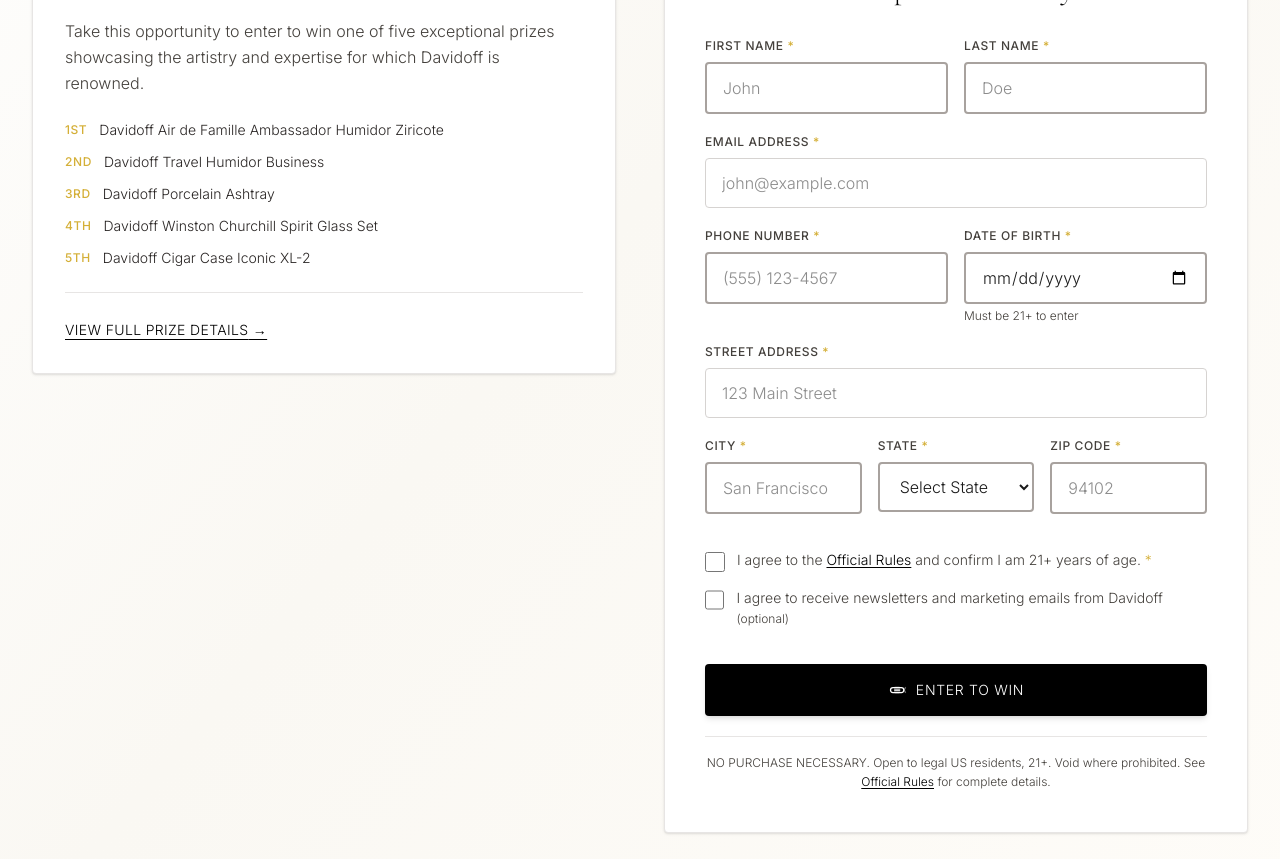
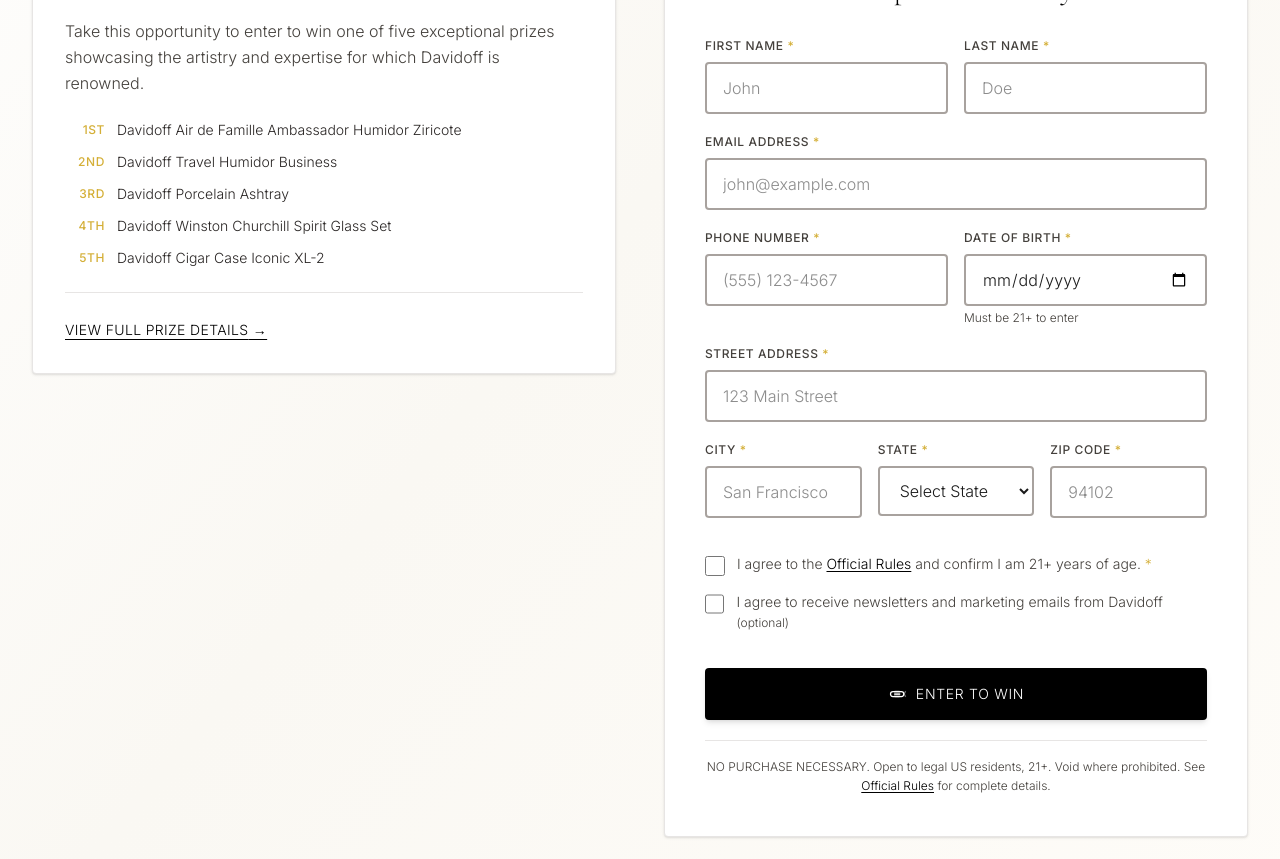
Before and after one commit to mcapace/davidoff-sweeps, a Next.js app: page / in a window 1280 px wide. Shown: the part 5580-6439 px from the top of the page. Built offline with nearby package versions, Linux system fonts and the light colour scheme.

Commit message:
Fix prize list alignment - add fixed width and right-align ordinal numbers

```diff
--- a/components/SweepstakesSection.tsx
+++ b/components/SweepstakesSection.tsx
@@ -195,23 +195,23 @@
                 </p>
                 <ul className="space-y-3 text-stone-800 text-sm mb-6 font-light">
                   <li className="flex items-start gap-3">
-                    <span className="text-davidoff-gold font-medium mt-0.5 text-xs tracking-wider">1ST</span>
+                    <span className="text-davidoff-gold font-medium mt-0.5 text-xs tracking-wider w-10 text-right flex-shrink-0">1ST</span>
                     <span className="font-light text-stone-800">Davidoff Air de Famille Ambassador Humidor Ziricote</span>
                   </li>
                   <li className="flex items-start gap-3">
-                    <span className="text-davidoff-gold font-medium mt-0.5 text-xs tracking-wider">2ND</span>
+                    <span className="text-davidoff-gold font-medium mt-0.5 text-xs tracking-wider w-10 text-right flex-shrink-0">2ND</span>
                     <span className="font-light text-stone-800">Davidoff Travel Humidor Business</span>
                   </li>
                   <li className="flex items-start gap-3">
-                    <span className="text-davidoff-gold font-medium mt-0.5 text-xs tracking-wider">3RD</span>
+                    <span className="text-davidoff-gold font-medium mt-0.5 text-xs tracking-wider w-10 text-right flex-shrink-0">3RD</span>
                     <span className="font-light text-stone-800">Davidoff Porcelain Ashtray</span>
                   </li>
                   <li className="flex items-start gap-3">
-                    <span className="text-davidoff-gold font-medium mt-0.5 text-xs tracking-wider">4TH</span>
+                    <span className="text-davidoff-gold font-medium mt-0.5 text-xs tracking-wider w-10 text-right flex-shrink-0">4TH</span>
                     <span className="font-light text-stone-800">Davidoff Winston Churchill Spirit Glass Set</span>
                   </li>
                   <li className="flex items-start gap-3">
-                    <span className="text-davidoff-gold font-medium mt-0.5 text-xs tracking-wider">5TH</span>
+                    <span className="text-davidoff-gold font-medium mt-0.5 text-xs tracking-wider w-10 text-right flex-shrink-0">5TH</span>
                     <span className="font-light text-stone-800">Davidoff Cigar Case Iconic XL-2</span>
                   </li>
                 </ul>
@@ -317,7 +317,7 @@
                       value={formData.email}
                       onChange={handleInputChange}
                       required
-                      className="w-full px-4 py-3 border border-stone-300 rounded-sm focus:border-davidoff-gold focus:ring-2 focus:ring-davidoff-gold/20 transition-all outline-none bg-white font-light"
+                      className="w-full px-4 py-3 border-2 border-stone-400 rounded-sm focus:border-davidoff-gold focus:ring-2 focus:ring-davidoff-gold/20 transition-all outline-none bg-white font-light"
                       placeholder="john@example.com"
                     />
                   </div>
@@ -369,7 +369,7 @@
                       value={formData.address}
                       onChange={handleInputChange}
                       required
-                      className="w-full px-4 py-3 border border-stone-300 rounded-sm focus:border-davidoff-gold focus:ring-2 focus:ring-davidoff-gold/20 transition-all outline-none bg-white font-light"
+                      className="w-full px-4 py-3 border-2 border-stone-400 rounded-sm focus:border-davidoff-gold focus:ring-2 focus:ring-davidoff-gold/20 transition-all outline-none bg-white font-light"
                       placeholder="123 Main Street"
                     />
                   </div>
```
